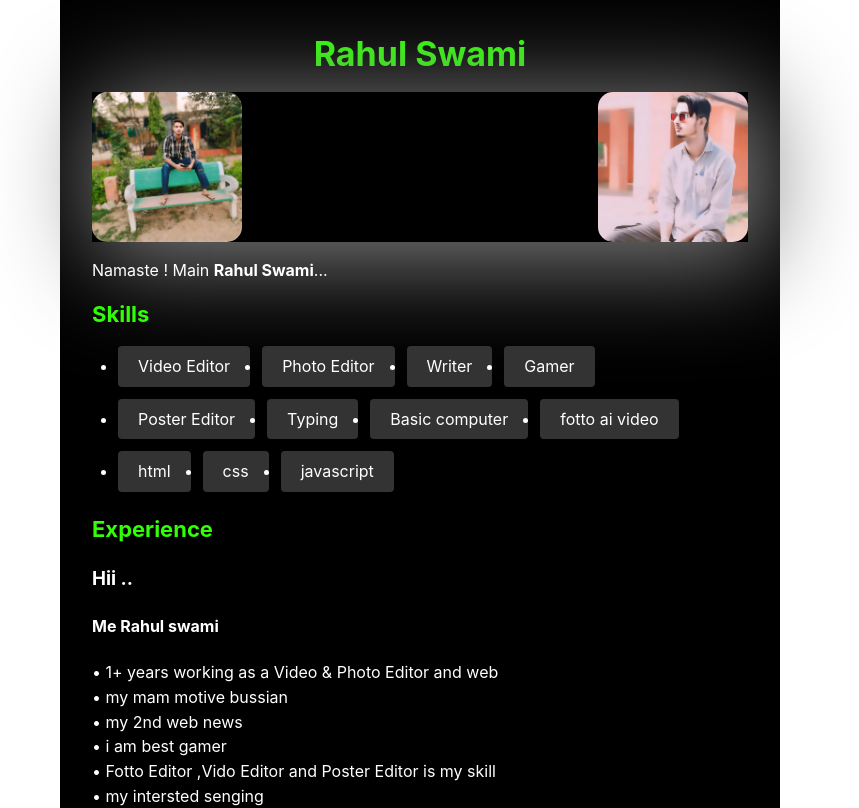
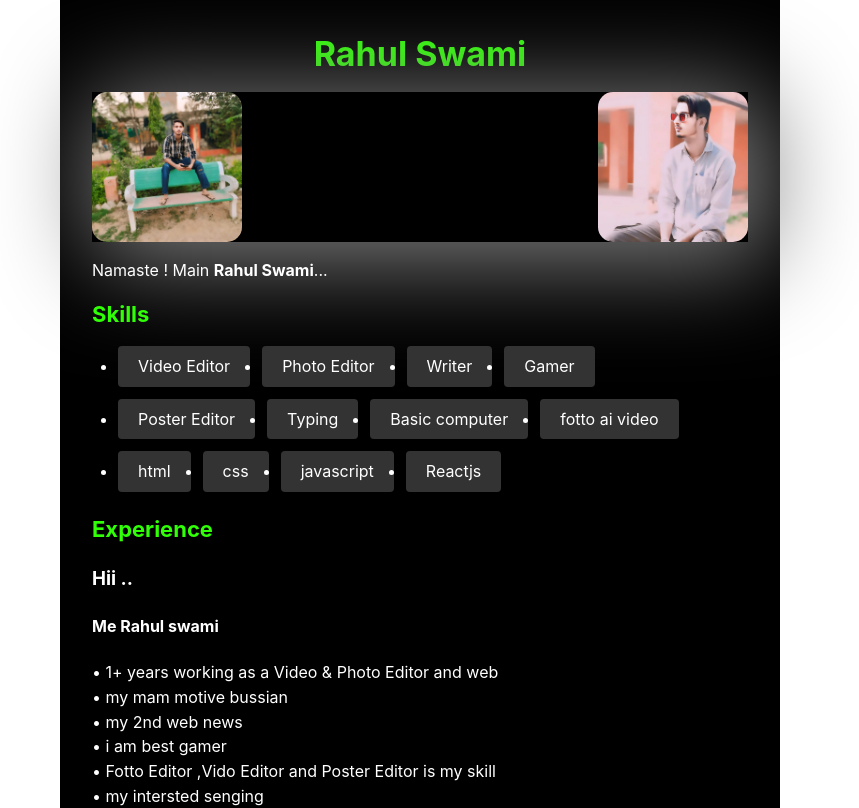
Before and after one commit to prince-pardhan/porfolio, a React (Create React App) app: page /About in a window 1280 px wide. Shown: the top 808 px of the page, without its empty margins (220-1079 px from the left). Built offline with nearby package versions, Linux system fonts and the light colour scheme.

Commit message:
skil is add

```diff
--- a/src/Parsanal/About.jsx
+++ b/src/Parsanal/About.jsx
@@ -70,7 +70,7 @@ export default function About() {
           </Title>
           <List spacing="xs" style={{ display: 'flex', flexWrap: 'wrap' }}>
             {['Video Editor', 'Photo Editor', 'Writer', 'Gamer', 'Poster  Editor', 'Typing', ' Basic computer',
-              'fotto ai video', 'html', 'css', 'javascript'].map((skill) => (
+              'fotto ai video', 'html', 'css', 'javascript', 'Reactjs'].map((skill) => (
                 <List.Item
                   key={skill}
                   style={{
```
